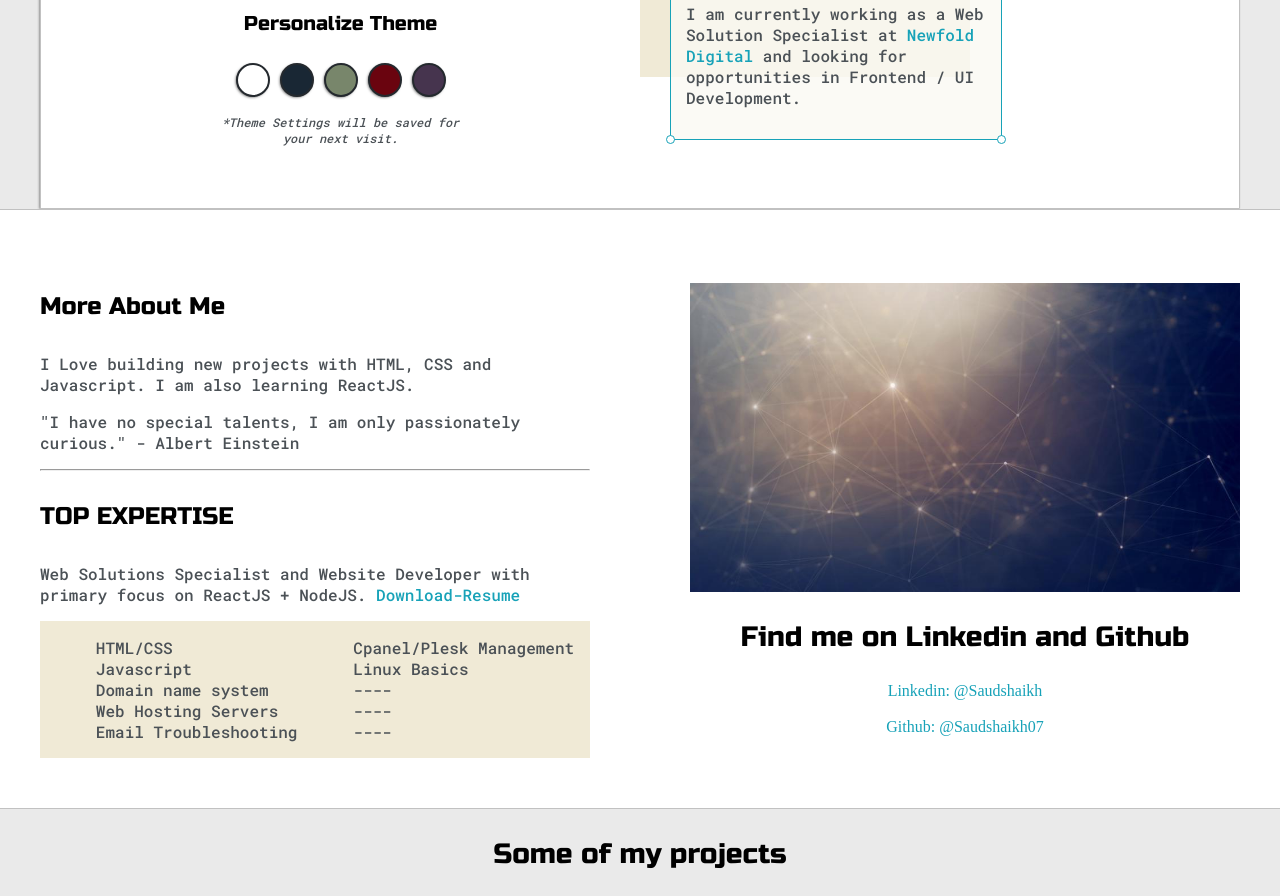
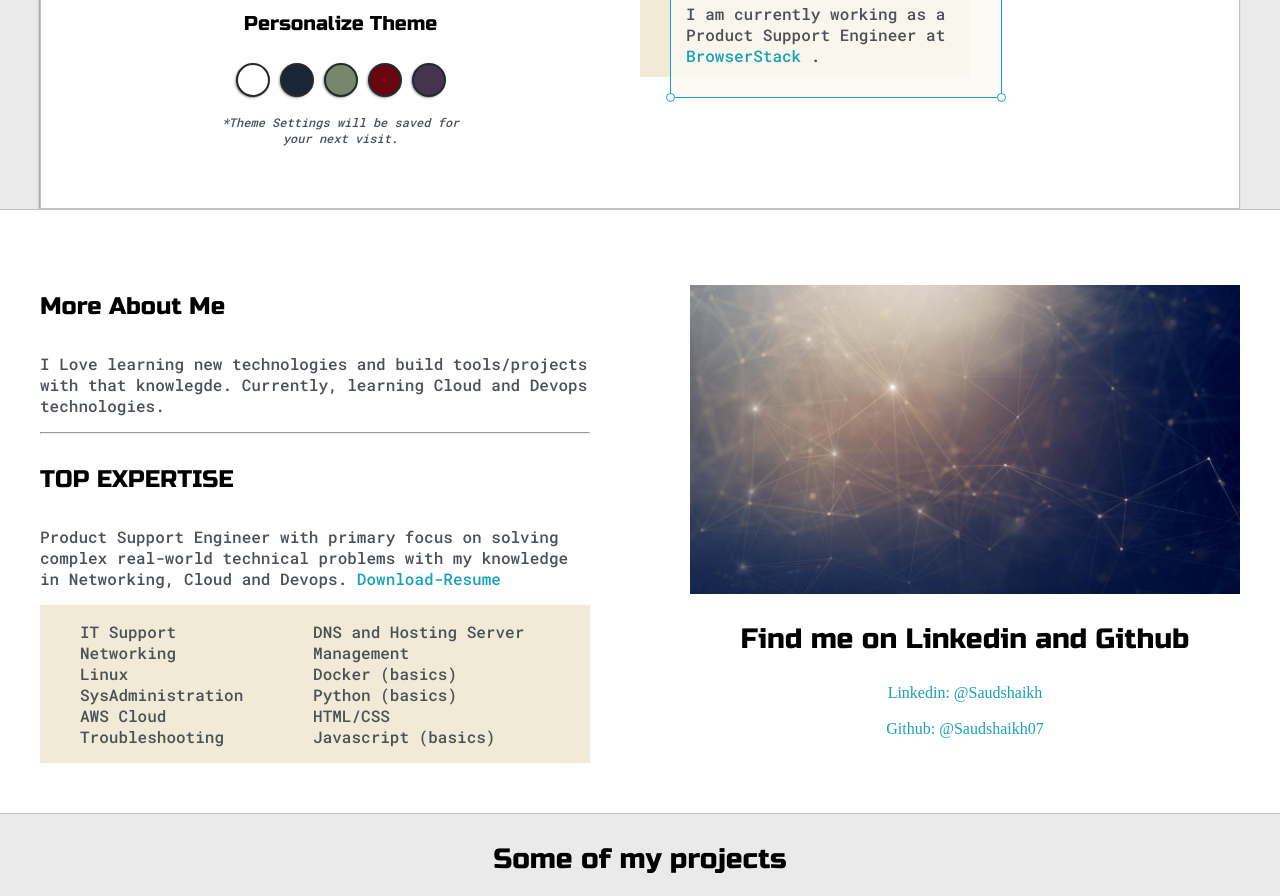
Before and after one commit to Saudshaikh07/MyPortfolio, a plain HTML site: page index.html in a window 1280 px wide. Shown: the part 471-1367 px from the top of the page. Drawn offline with Linux system fonts and the light colour scheme; grey boxes are pictures that could not be loaded.

Commit message:
Update the About me and skill sections
Updated the about me and skill sections. Made some tweaks on the What I do section (for BrowserStack)

```diff
--- a/index.html
+++ b/index.html
@@ -50,7 +50,7 @@
                             <div id="corner-tl" class="corner"></div>
                             <div id="corner-tr" class="corner"></div>
                             <h3>What I Do</h3>
-                            <p>I am currently working as a Web Solution Specialist at <a href="https://newfold.com/" target="_blank"> Newfold Digital</a> and looking for opportunities in Frontend / UI Development.</p>
+                            <p>I am currently working as a Product Support Engineer at <a href="https://browserstack.com/" target="_blank"> BrowserStack</a> .</p>
                             <div id="corner-br" class="corner"></div>
                             <div id="corner-bl" class="corner"></div>
                         </div>
@@ -64,27 +64,26 @@
             <div class="about-wrapper">
                 <div class="about-me">
                     <h4>More About Me</h4>
-                    <p>I Love building new projects with HTML, CSS and Javascript. I am also learning ReactJS.</p>
-                    <p>"I have no special talents, I am only passionately curious." - Albert Einstein</p>
+                    <p>I Love learning new technologies and build tools/projects with that knowlegde. Currently, learning Cloud and Devops technologies.</p>
 
                     <hr>
 
                     <h4>TOP EXPERTISE</h4>
-                    <p>Web Solutions Specialist and Website Developer with primary focus on ReactJS + NodeJS. <a target="_blank" href="saudShaikhResume_2021.pdf"> Download-Resume</a></p>
+                    <p>Product Support Engineer with primary focus on solving complex real-world technical problems with my knowledge in Networking, Cloud and Devops. <a target="_blank" href="saudShaikhResume_2021.pdf"> Download-Resume</a></p>
                     <div id="skills">
                         <ul>
-                            <li>HTML/CSS</li>
-                            <li>Javascript</li>
-                            <li>Domain name system</li>
-                            <li>Web Hosting Servers</li>
-                            <li>Email Troubleshooting</li>
+                            <li>IT Support</li>
+                            <li>Networking</li>
+                            <li>Linux SysAdministration</li>
+                            <li>AWS Cloud</li>
+                            <li>Troubleshooting</li>
                         </ul>
                         <ul>
-                            <li>Cpanel/Plesk Management</li>
-                            <li>Linux Basics</li>
-                            <li>----</li>
-                            <li>----</li>
-                            <li>----</li>
+                            <li>DNS and Hosting Server Management</li>
+                            <li>Docker (basics)</li>
+                            <li>Python (basics)</li>
+                            <li>HTML/CSS</li>
+                            <li>Javascript (basics)</li>
                         </ul>
                     </div>
                 </div>
```
